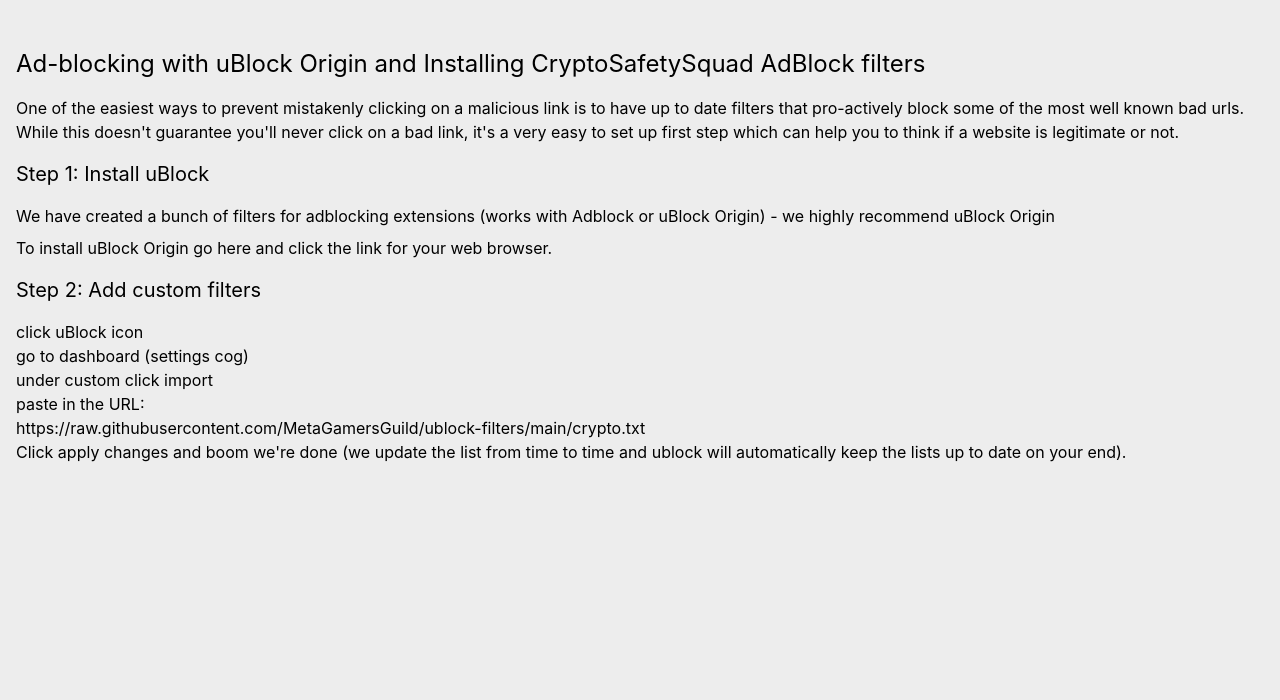
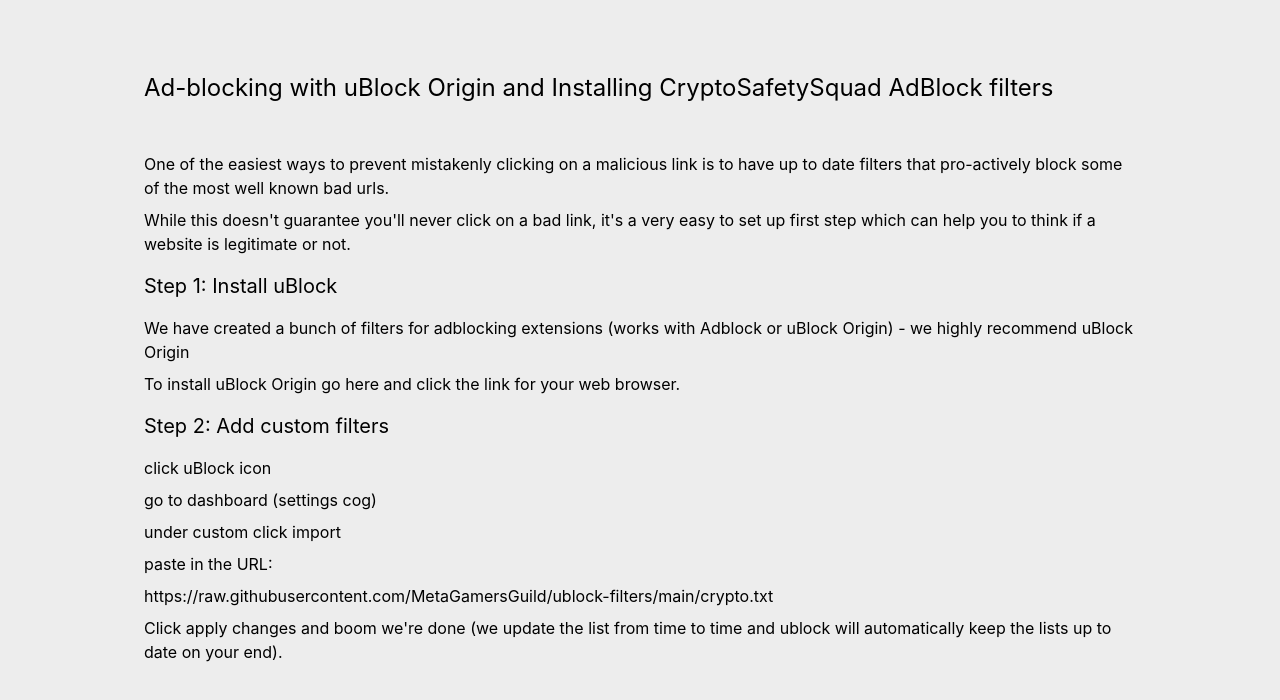
Before and after one commit to CryptoSafetySquad/website, a Next.js app: page /guides/adblock in a window 1280 px wide. Shown: the top 700 px of the page. Built offline with nearby package versions, Linux system fonts and the light colour scheme.

Commit message:
Add some styles

```diff
--- a/Components/Page.tsx
+++ b/Components/Page.tsx
@@ -18,7 +18,8 @@ const Page: NextPage = (props: PageComponentProps) => {
         <link rel="icon" href="/favicon.ico" />
       </Head>
 
-      <main className='max-w-7xl m-auto py-4 px-2 md:py-12 md:px-4 bg-dark rounded-md'>
+      <main className='max-w-5xl m-auto py-4 px-2 md:py-12 md:px-4 bg-dark rounded-md'>
+        <h1 className='mt-6 mb-12'>{title}</h1>
         {children}
         {/* <Discussion slug='guides/adblock' title='AdBlocking' /> */}
       </main>
--- a/pages/guides/adblock.tsx
+++ b/pages/guides/adblock.tsx
@@ -4,10 +4,9 @@ import Image from 'next/image'
 import Page from '../../Components/Page'
 
 const AdBlock: NextPage = () => {
+  const title = 'Ad-blocking with uBlock Origin and Installing CryptoSafetySquad AdBlock filters'
   const content = (
     <>
-        <h1 className='mb-4'>Ad-blocking with uBlock Origin and Installing CryptoSafetySquad AdBlock filters</h1>
-
       <p>One of the easiest ways to prevent mistakenly clicking on a malicious link is to have up to date filters that pro-actively block some of the most well known bad urls.</p>
       <p>While this doesn&apos;t guarantee you&apos;ll never click on a bad link, it&apos;s a very easy to set up first step which can help you to think if a website is legitimate or not.</p>
 
@@ -29,7 +28,7 @@ const AdBlock: NextPage = () => {
     </>
   );
 
-  return <Page slug='guides/adblock'>{content}</Page>
+  return <Page title={title} slug='guides/adblock'>{content}</Page>
 
   return (
     <div>
--- a/styles/globals.css
+++ b/styles/globals.css
@@ -9,11 +9,18 @@
   h2 {
     @apply text-xl;
   }
+  p {
+    @apply mb-2;
+  }
+  li {
+    @apply mb-2;
+  }
 }
 
 :root {
   --bg-dark: hsl(225, 100%, 7%);
   --bg-light: hsl(0, 0%, 93%);
+  --link-dark: hsl(187, 90%, 52%);
 }
 
 html,
@@ -45,4 +52,10 @@ a {
     color: white;
     background: var(--bg-dark);
   }
+  a {
+    color: var(--link-dark);
+    font-weight: 600;
+    font-style: italic;
+    letter-spacing: 0.05rem;
+  }
 }
```
Lines whose indentation alone changed are shown as unchanged.
